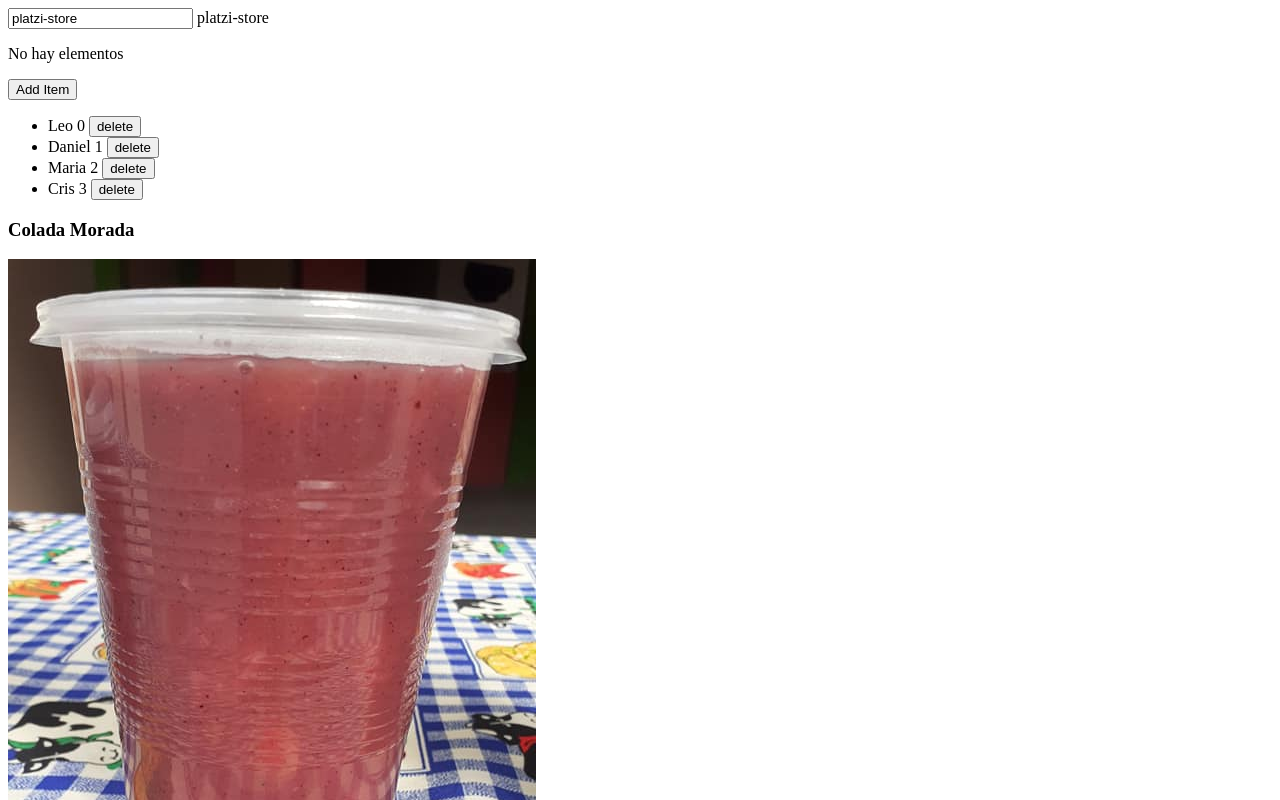
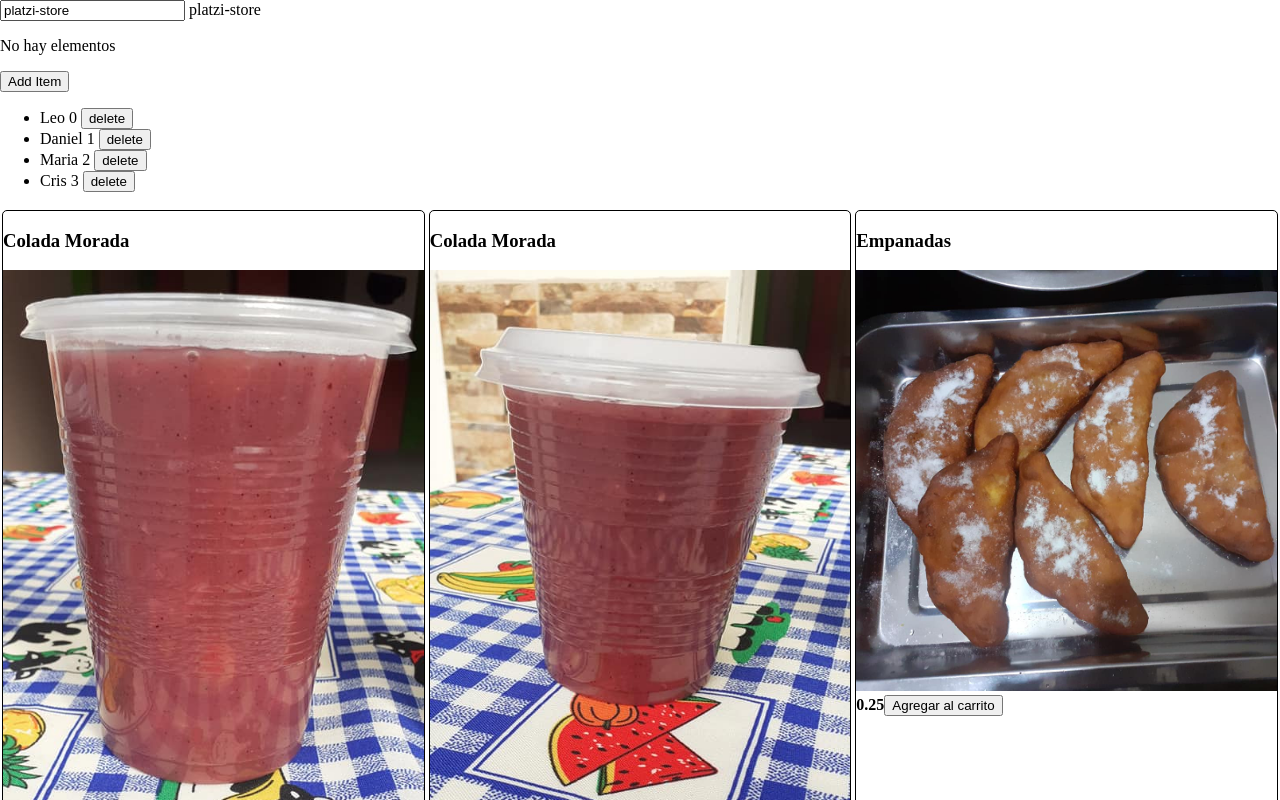
Before and after one commit to leodanielbc/platzi-store, an Angular app: page / in a window 1280 px wide. Shown: the top 800 px of the page. Built offline with nearby package versions, Linux system fonts and the light colour scheme.

Commit message:
Estilos para mostrar la lista de productos

```diff
--- a/src/app/app.component.html
+++ b/src/app/app.component.html
@@ -31,6 +31,10 @@
   </li>
 </ul>
 
-<div *ngFor="let product of products">
-  <app-product (productClicked)="clickProduct($event)" [product]="product"></app-product> <!-- Uso del @Input -->
+<div class="product-grid">
+  <app-product
+    *ngFor="let product of products"
+    (productClicked)="clickProduct($event)"
+    [product]="product">
+  </app-product> <!-- Uso del @Input -->
 </div>
--- /dev/null
+++ b/src/app/components/product.component.scss
@@ -0,0 +1,9 @@
+:host{
+    margin: 2px;
+    border: 1px solid black;
+    border-radius: 5px;
+    display:block;
+}
+img{
+    max-width: 100%;
+}
--- a/src/app/components/product.component.ts
+++ b/src/app/components/product.component.ts
@@ -15,7 +15,8 @@ import {Product} from '../product.model';
 
 @Component({
     selector:'app-product',
-    templateUrl:'./product.component.html'
+    templateUrl:'./product.component.html',
+    styleUrls:['./product.component.scss']
 })
 
 export class ProductComponent implements OnChanges, OnInit, DoCheck{
--- a/src/styles.scss
+++ b/src/styles.scss
@@ -1 +1,14 @@
 /* You can add global styles to this file, and also import other style files */
+body{
+    margin: 0px;
+    padding: 0px;
+}
+.product-grid{
+    display: grid;
+    grid-template-columns: repeat(1, 1fr);
+}
+@media (min-width:576px){
+    .product-grid{
+        grid-template-columns: repeat(3, 1fr);
+    }
+}
```
